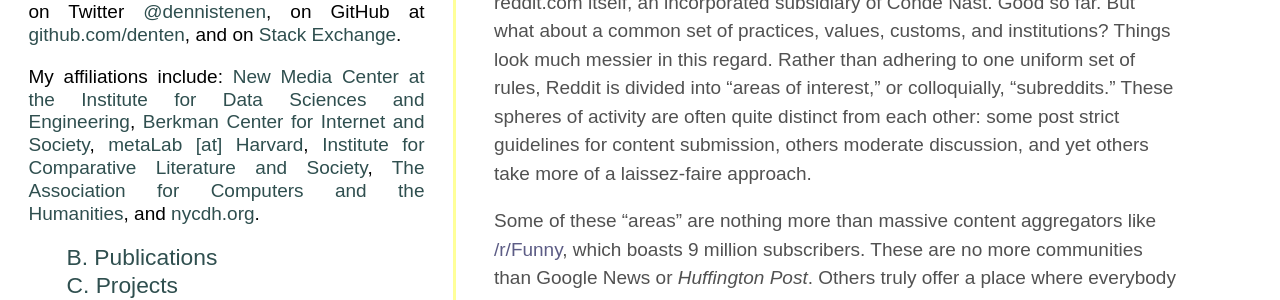
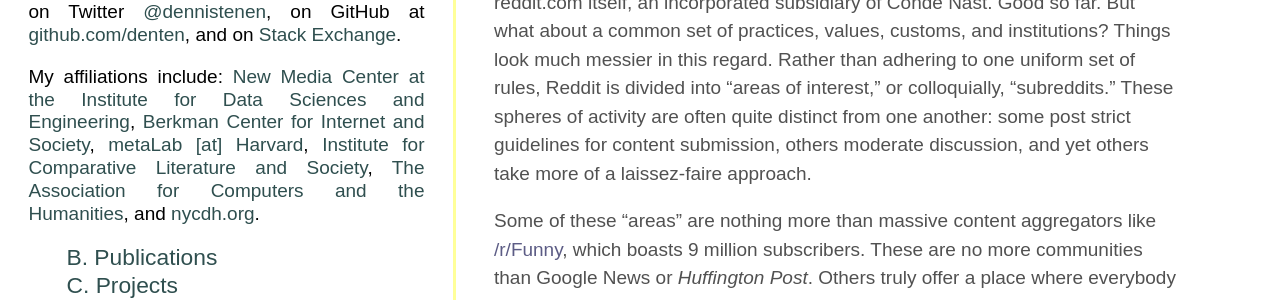
Before and after one commit to denten/denten.github.io, a Jekyll site: the page built from _posts/2015-07-29-reddit-community.md, in a window 1280 px wide and 900 px high, scrolled down 427 px. Shown: the part 297-597 px from the top of the window. Built offline with Jekyll 4.4.1, drawn with Linux system fonts in a browser that asks for light colours; some web fonts are replaced; some of the changed text lies outside the part shown.

Commit message:
update links

```diff
--- a/_posts/2015-07-29-reddit-community.md
+++ b/_posts/2015-07-29-reddit-community.md
@@ -41,7 +41,7 @@
 practices, values, customs, and institutions? Things look much messier in this
 regard. Rather than adhering to one uniform set of rules, Reddit is divided
 into "areas of interest," or colloquially, "subreddits." These spheres of
-activity are often quite distinct from each other: some post strict guidelines
+activity are often quite distinct from one another: some post strict guidelines
 for content submission, others moderate discussion, and yet others take more of
 a laissez-faire approach.
 
```
